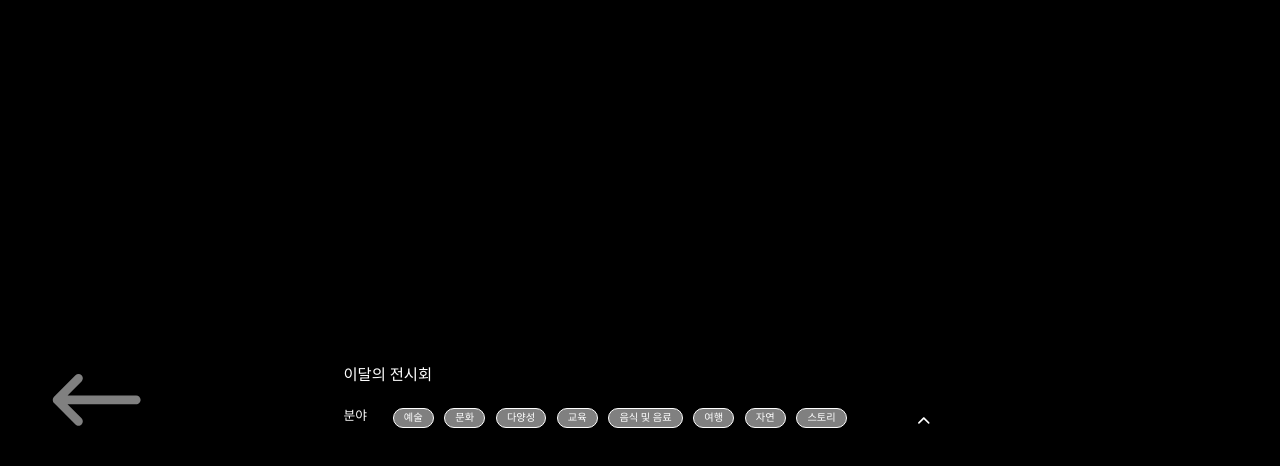
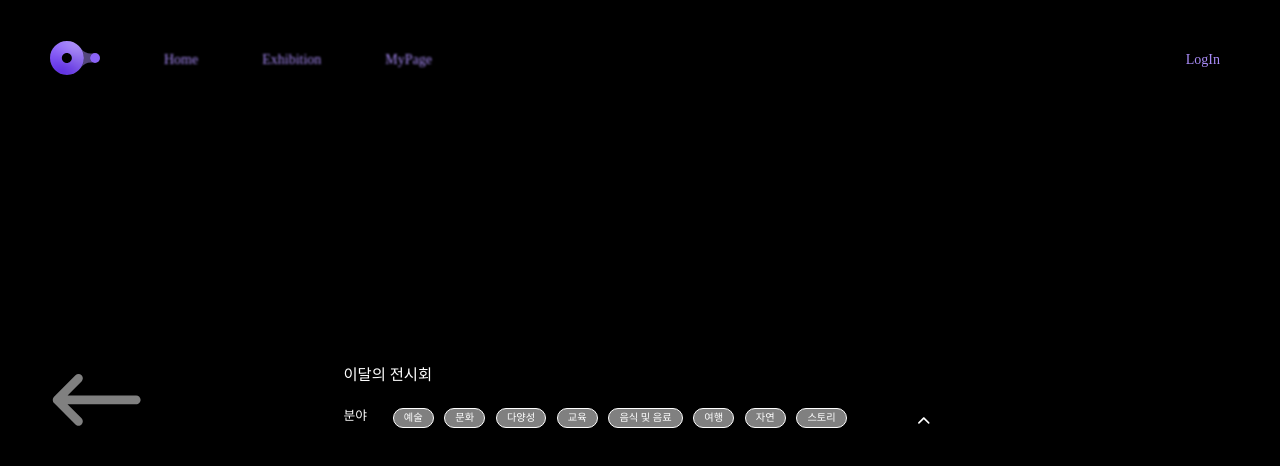
Before and after one commit to 23-2-Media-Project/front, a React (Create React App) app: page /monthly/list in a window 1280 px wide. Shown: the top 466 px of the page. Built offline with nearby package versions, Linux system fonts and the light colour scheme; a web font is replaced by a local one.

Commit message:
html&css: 헤더 z-index 추가

```diff
--- a/src/components/common/Header.jsx
+++ b/src/components/common/Header.jsx
@@ -1,4 +1,4 @@
-import React, { useState } from "react";
+import React from "react";
 import { Link, useLocation } from "react-router-dom";
 import styled from "styled-components";
 
@@ -78,6 +78,7 @@ const PageBtnWrap = styled.div`
 `;
 const HeaderWrap = styled.div`
   position: absolute;
+  z-index: 100;
   display: flex;
   align-items: center;
   width: calc(100vw - 60px);
```
